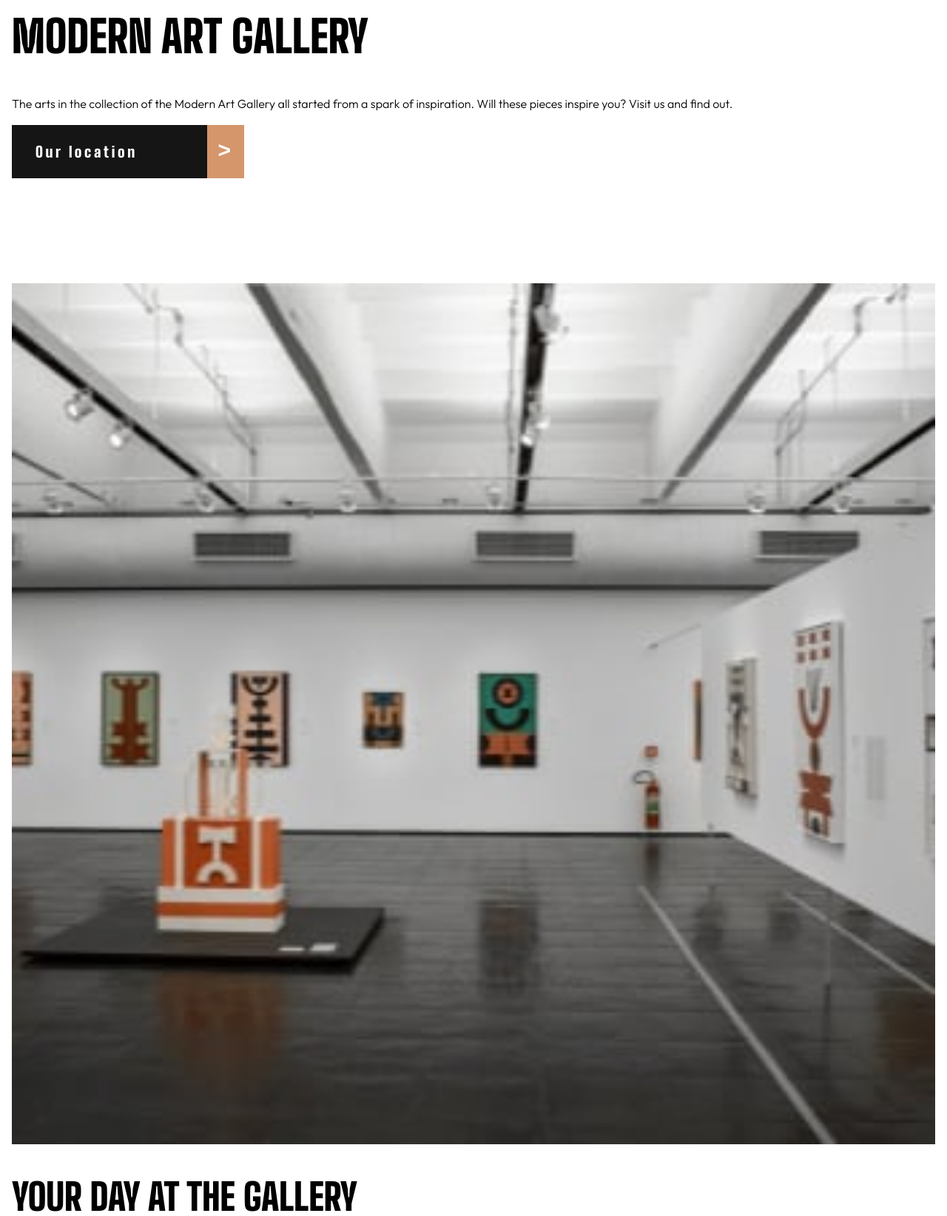
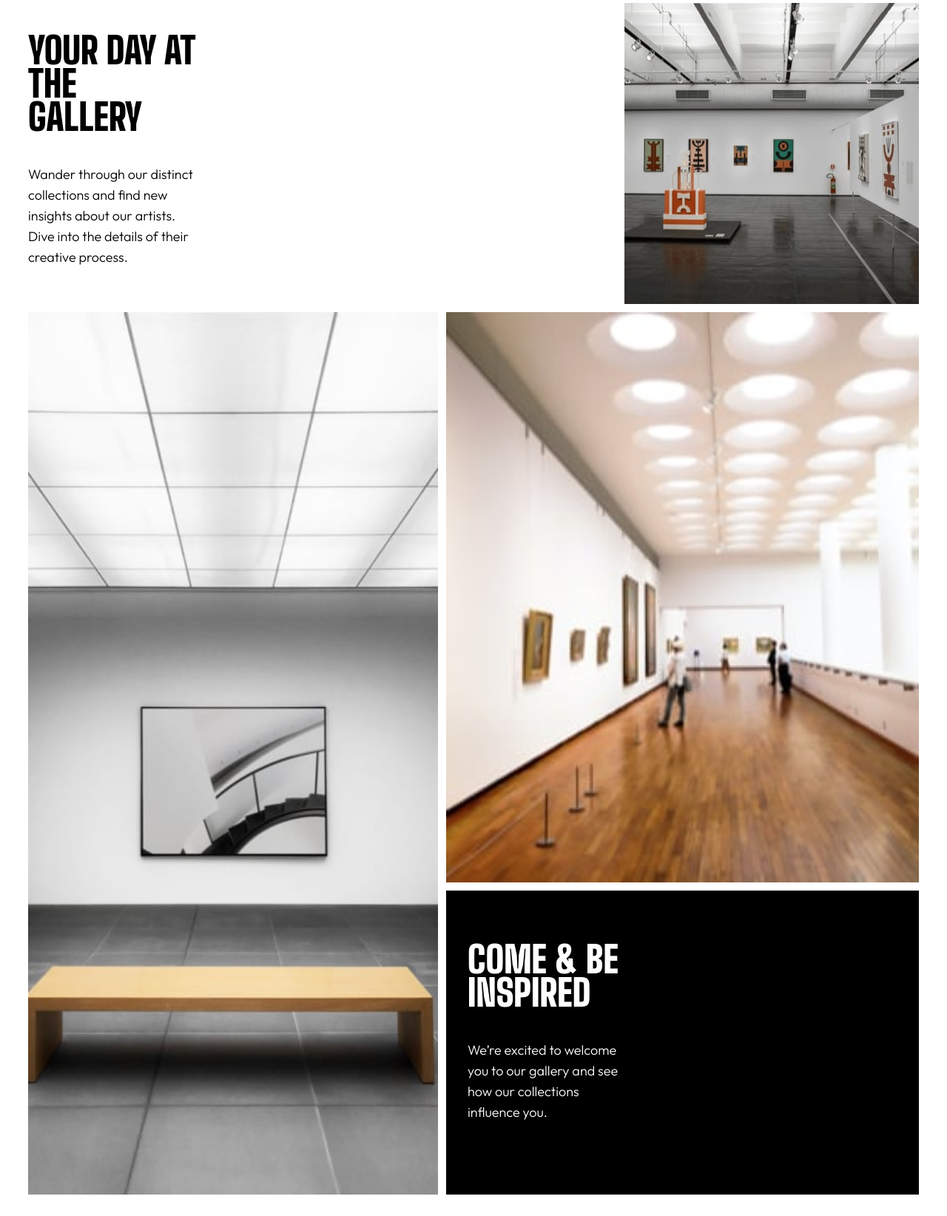
Before and after one commit to krishee107/FRONTENDMENTOR_Art-Gallery-website, a plain HTML site: page docs/index.html in a window 1280 px wide. Shown: the part 854-2498 px from the top of the page at 74% size. Drawn offline with Linux system fonts and the light colour scheme.

Commit message:
Tablet version

```diff
--- a/docs/css/style.css
+++ b/docs/css/style.css
@@ -78,11 +78,8 @@ span {
 
 /* Gallery */
 .gallery{padding: 16px}
-.grid-img {
-    display: flex;
-    flex-direction: column;
-    gap: 16px;
-}
+.gallery-img-content img{padding: 16px 0;}
+
 
 /*inspired*/
 .inspired {color: white;}
@@ -97,3 +94,101 @@ footer p {padding: 0 0 30px;}
     gap: 20px;
     font-size: 20px;
 }
+
+@media (min-width: 650px) {
+    h1 {
+        font-size: 70px;
+        line-height: 65px;
+    }
+
+    p {
+        font-size: 18px;
+        line-height: 28px;
+    }
+
+    .button {
+        font-weight: 800;
+        font-size: 20px;
+        line-height: 24px;
+        letter-spacing: 3.63636px;
+    }
+
+    h2 {
+        font-size: 50px;
+        line-height: 45px;
+    }
+
+    /* Hero */
+    .hero {
+        display: flex;
+        position: relative;
+        height: 700px;
+        z-index: 1;
+        padding-bottom: 120px;
+    }
+    .hero picture {position: absolute;height: 700px;width: 430px;overflow: hidden;}
+
+    .hero picture img {
+        width: 100%;
+        height: 100%;
+    }
+
+    .hero-text {
+        z-index: 2;
+        width: 410px;
+        align-self: center;
+        position: absolute;
+        right: 0;
+    }
+
+    .hero p {padding: 0px 0 40px;}
+
+    /* Gallery */
+    .gallery{padding: 38px;}
+
+    .gallery-content {
+        display: flex;
+        gap: 68px;
+        padding-bottom: 11px;
+        justify-content: space-between;
+    }
+
+    .gallery-content picture {order: 2;}
+
+    .gallery-content-text {
+        order: 1;
+        max-width: 230px;
+    }
+
+    /* Grid */
+    .gallery-img-content {
+        display: grid;
+        grid-template-areas:
+            "G F"
+            "G C";
+        gap: 11px;
+    }
+    .gallery-img-content img{padding: unset}
+    .grid-img-1 {grid-area: G;}
+    .grid-img-2 {grid-area: F;}
+
+
+    .inspired {
+        grid-area: C;
+        background: black;
+        padding: 29px;
+    }
+
+    .inspired h2, .inspired p {width: 220px;}
+
+    /* Footer */
+    footer {
+        flex-direction: row;
+        display: flex;
+        justify-content: space-between;
+    }
+
+    footer h3 {width: 110px;}
+
+    footer p {width: 280px;}
+}
--- a/docs/index.html
+++ b/docs/index.html
@@ -11,7 +11,10 @@
 </head>
 <body>
   <section class="hero">
+    <picture>
+      <source srcset="./assets/tablet/image-hero.jpg" media="(min-width: 650px)">
       <img src="./assets/mobile/image-hero.jpg" alt="Hero image">
+     </picture>
     <div class="hero-text">
       <h1>Modern Art Gallery</h1>
       <p>  The arts in the collection of the Modern Art Gallery all started
@@ -22,22 +25,34 @@
   </section>
 
   <section class="gallery">
+    <div class="gallery-content">
+      <picture>
+        <source srcset="./assets/tablet/image-grid-1.jpg" media="(min-width: 650px)">
         <img src="./assets/mobile/image-grid-1.jpg" alt="Gallery image">
+       </picture>
+      <div class="gallery-content-text">
         <h2>Your day at the gallery</h2>
         <p>  Wander through our distinct collections and find new insights about
           our artists. Dive into the details of their creative process.</p>
-    <div class="grid-img">
-      <div class="img">
+      </div>
+    </div>
+    <div class="gallery-img-content">
+      <picture  class="grid-img-1">
+        <source srcset="./assets/tablet/image-grid-2.jpg" media="(min-width: 650px)">
         <img src="./assets/mobile/image-grid-2.jpg" alt="Gallery 2">
-      </div>
+       </picture>
+       <picture class="grid-img-2">
+        <source srcset="./assets/tablet/image-grid-3.jpg" media="(min-width: 650px)">
         <img src="./assets/mobile/image-grid-3.jpg" alt="">
-    </div>
+       </picture>
 
       <div class="inspired">
         <h2>Come &amp; be inspired</h2>
         <p>  We’re excited to welcome you to our gallery and see how our collections
           influence you.</p>
       </div>
+    </div>
+
   </section>
 
   <footer>
```
Lines whose indentation alone changed are shown as unchanged.
